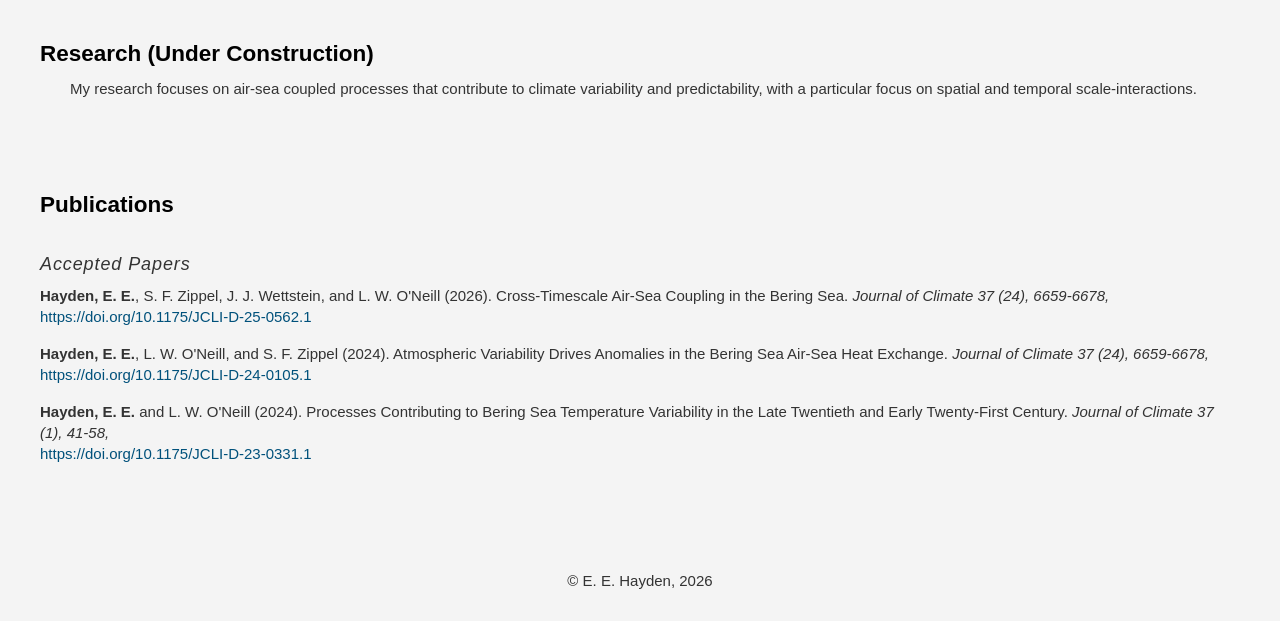
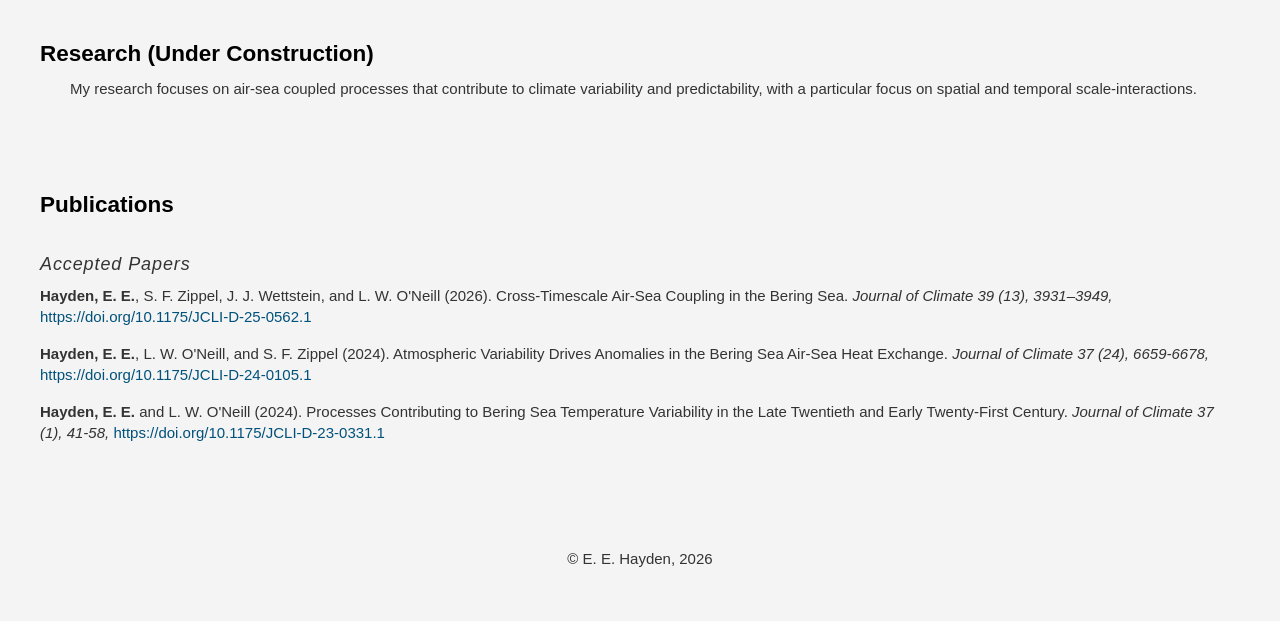
Before and after one commit to haydenem/haydenem.github.io, a plain HTML site: page index.html in a window 1280 px wide. Shown: the part 991-1612 px from the top of the page. After the commit the page ends 1591 px from the top, so only its background shows below. Drawn offline with Linux system fonts and the light colour scheme.

Commit message:
Update index.html
Fixed page #, volume/issue for paper3

```diff
--- a/index.html
+++ b/index.html
@@ -223,21 +223,21 @@
 	-->
 			<span class="bib">
                 <span class="bib-name">Hayden, E. E.</span>, S. F. Zippel, J. J. Wettstein, and L. W. O'Neill (2026).
-				Cross-Timescale Air-Sea Coupling in the Bering Sea. <i>Journal of Climate 37 (24), 6659-6678,</i>
+				Cross-Timescale Air-Sea Coupling in the Bering Sea. <i>Journal of Climate 39 (13), 3931–3949,</i>
                 <a href="https://doi.org/10.1175/JCLI-D-25-0562.1">https://doi.org/10.1175/JCLI-D-25-0562.1</a>
                 <p>
             </span>
 
             <span class="bib">
                 <span class="bib-name">Hayden, E. E.</span>, L. W. O'Neill, and S. F. Zippel (2024). Atmospheric Variability Drives
-				Anomalies in the Bering Sea Air-Sea Heat Exchange. <i>Journal of Climate 37 (24), 6659-6678,</i><br>
+				Anomalies in the Bering Sea Air-Sea Heat Exchange. <i>Journal of Climate 37 (24), 6659-6678,</i>
                 <a href="https://doi.org/10.1175/JCLI-D-24-0105.1">https://doi.org/10.1175/JCLI-D-24-0105.1</a>
                 <p>
             </span>
 
 			<span class="bib">
                 <span class="bib-name">Hayden, E. E.</span> and L. W. O'Neill (2024). Processes Contributing to Bering Sea
-				Temperature Variability in the Late Twentieth and Early Twenty-First Century. <i>Journal of Climate 37 (1), 41-58,</i><br>
+				Temperature Variability in the Late Twentieth and Early Twenty-First Century. <i>Journal of Climate 37 (1), 41-58,</i>
                 <a href="https://doi.org/10.1175/JCLI-D-23-0331.1">https://doi.org/10.1175/JCLI-D-23-0331.1</a>
                 <p>
             </span>
```
